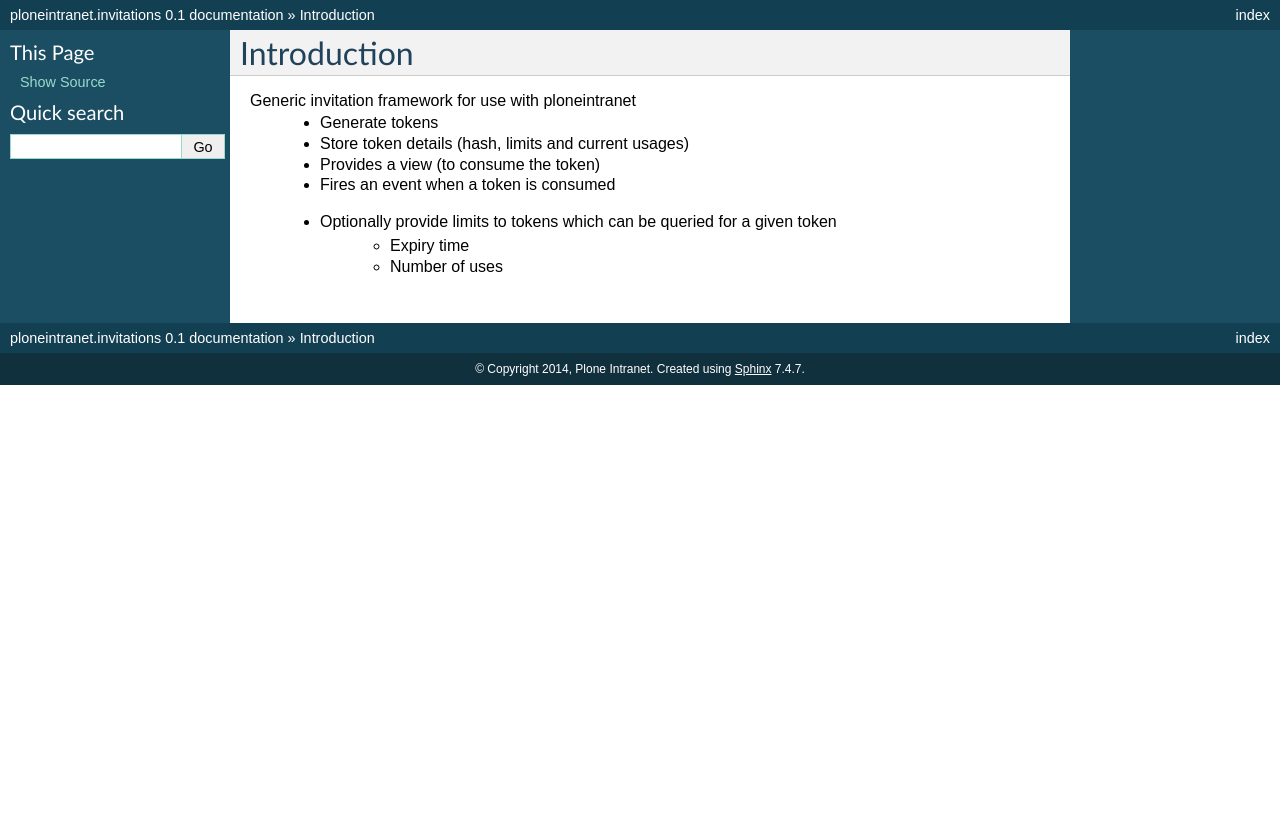
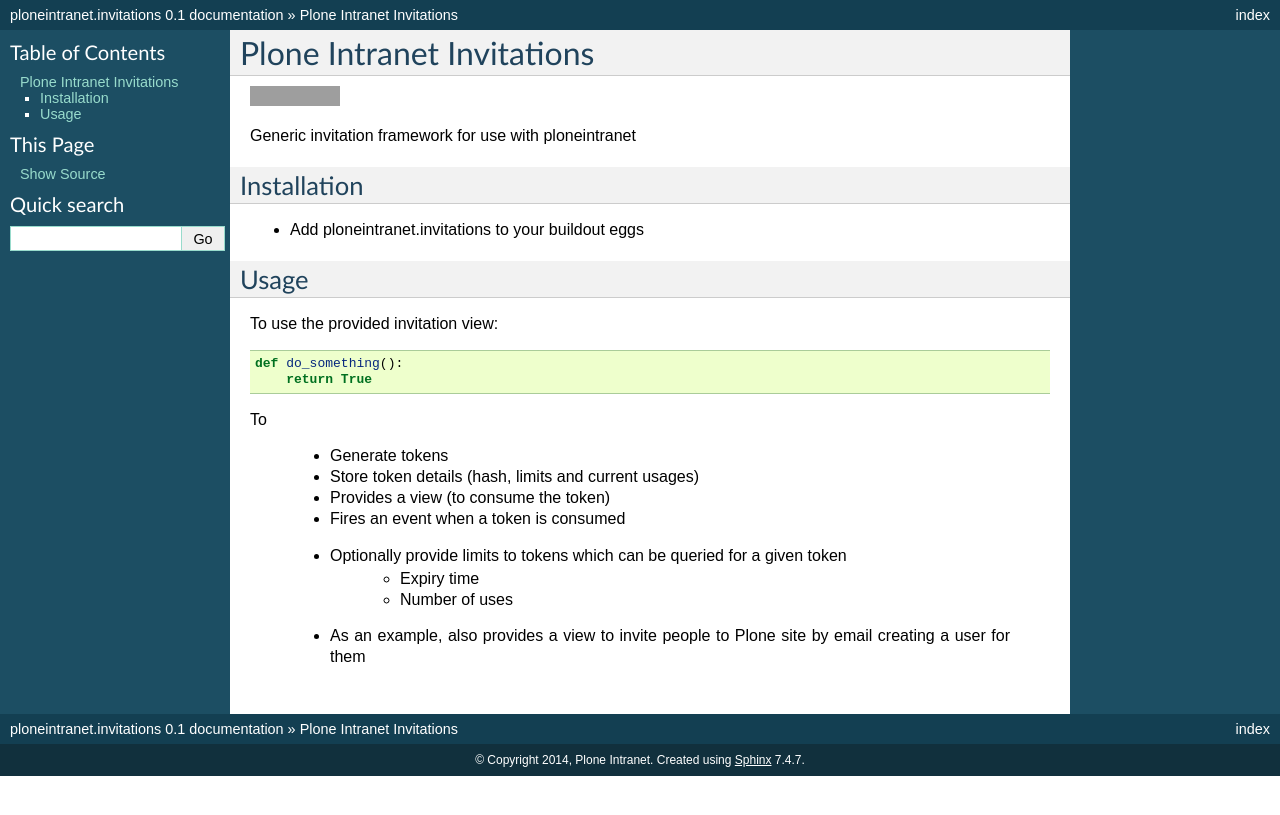
Before and after one commit to ploneintranet/ploneintranet.invitations, a Sphinx documentation site: the page built from docs/README.rst, in a window 1280 px wide. Shown: the top 815 px of the page. Built offline with Sphinx 7.4.7, drawn with Linux system fonts in a browser that asks for light colours; grey boxes are pictures that could not be loaded.

Commit message:
Docs updates

```diff
--- a/docs/README.rst
+++ b/docs/README.rst
@@ -1,7 +1,26 @@
-Introduction
-============
+Plone Intranet Invitations
+==========================
+
+.. image:: https://travis-ci.org/ploneintranet/ploneintranet.invitations.svg?branch=master
+    :target: https://travis-ci.org/ploneintranet/ploneintranet.invitations
 
 Generic invitation framework for use with ploneintranet
+
+Installation
+------------
+
+- Add ploneintranet.invitations to your buildout eggs
+
+Usage
+-----
+
+To use the provided invitation view::
+
+    def do_something():
+        return True
+
+To
+
  - Generate tokens
  - Store token details (hash, limits and current usages)
  - Provides a view (to consume the token)
@@ -9,3 +28,5 @@
  - Optionally provide limits to tokens which can be queried for a given token
     - Expiry time
     - Number of uses
+ - As an example, also provides a view to invite people to Plone site by email
+   creating a user for them
```
Also changed, not shown: docs/api/ploneintranet.invitations.rst (+3 -11 lines), docs/api/ploneintranet.rst (+10 -3 lines).
